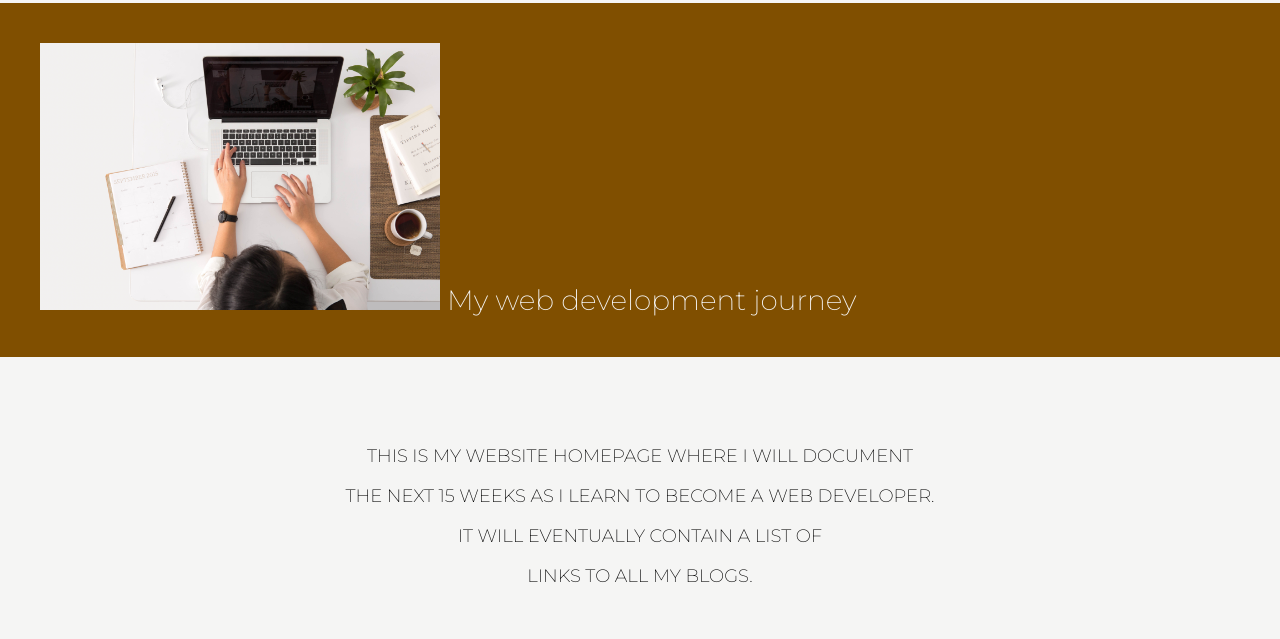
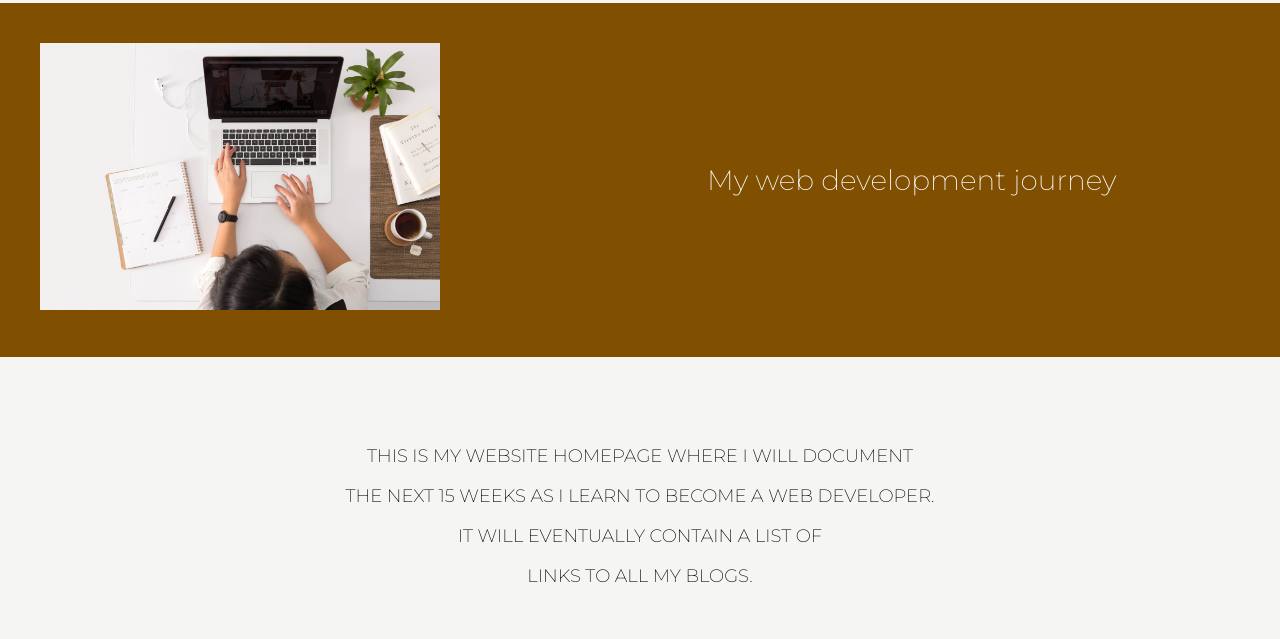
Before and after one commit to mere-mansell/mere-mansell.github.io, a plain HTML site: page index.html in a window 1280 px wide. Shown: the part 161-800 px from the top of the page. Drawn offline with Linux system fonts and the light colour scheme; a web font is replaced by a local one.

Commit message:
modify css intro

```diff
--- a/styles/main.css
+++ b/styles/main.css
@@ -50,6 +50,12 @@ nav ul li a {
   color:#f5f5f4;
   padding: 40px 0 40px 40px;
   font-size: 28px;
+}
+
+#intro p {
+  position: relative;
+  left: 260px;
+  bottom: 120px;
 }
 
 .smaller-image {
```
Also changed, not shown: blog/html-css.html (added).
